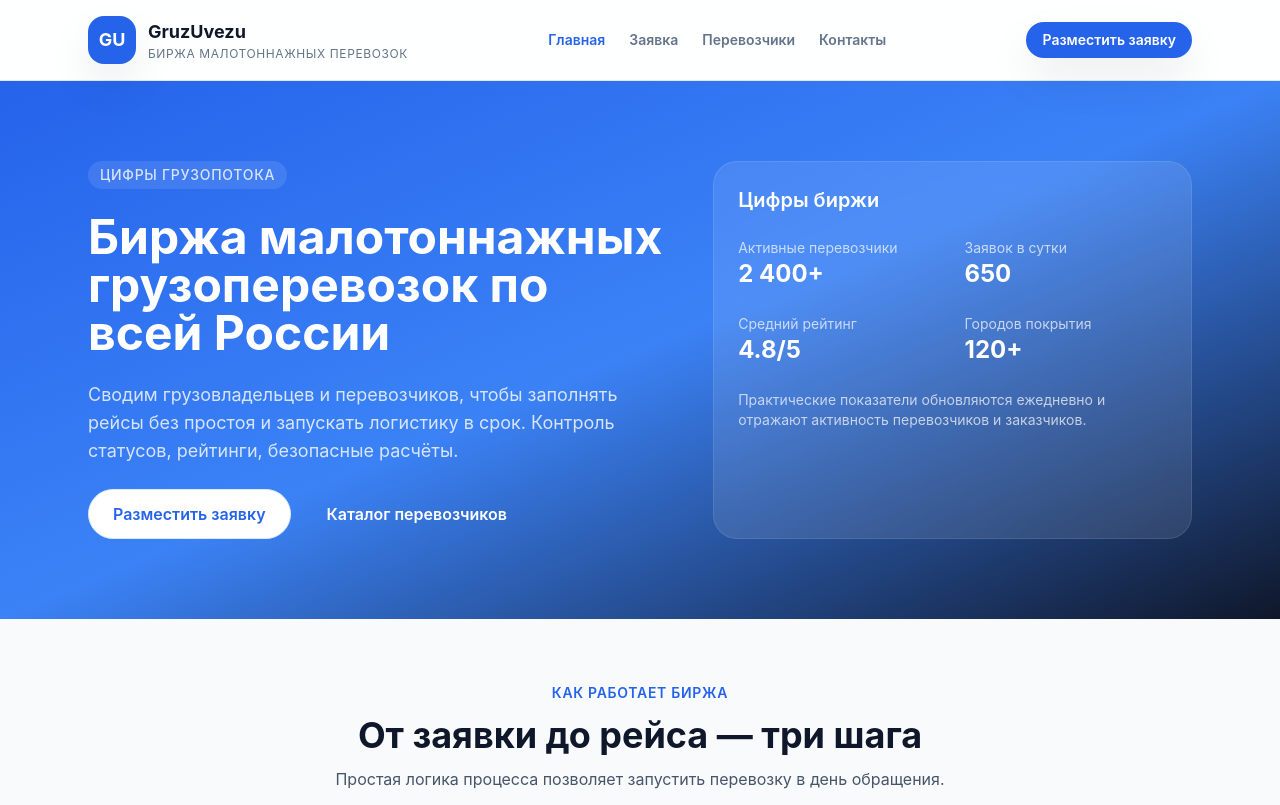
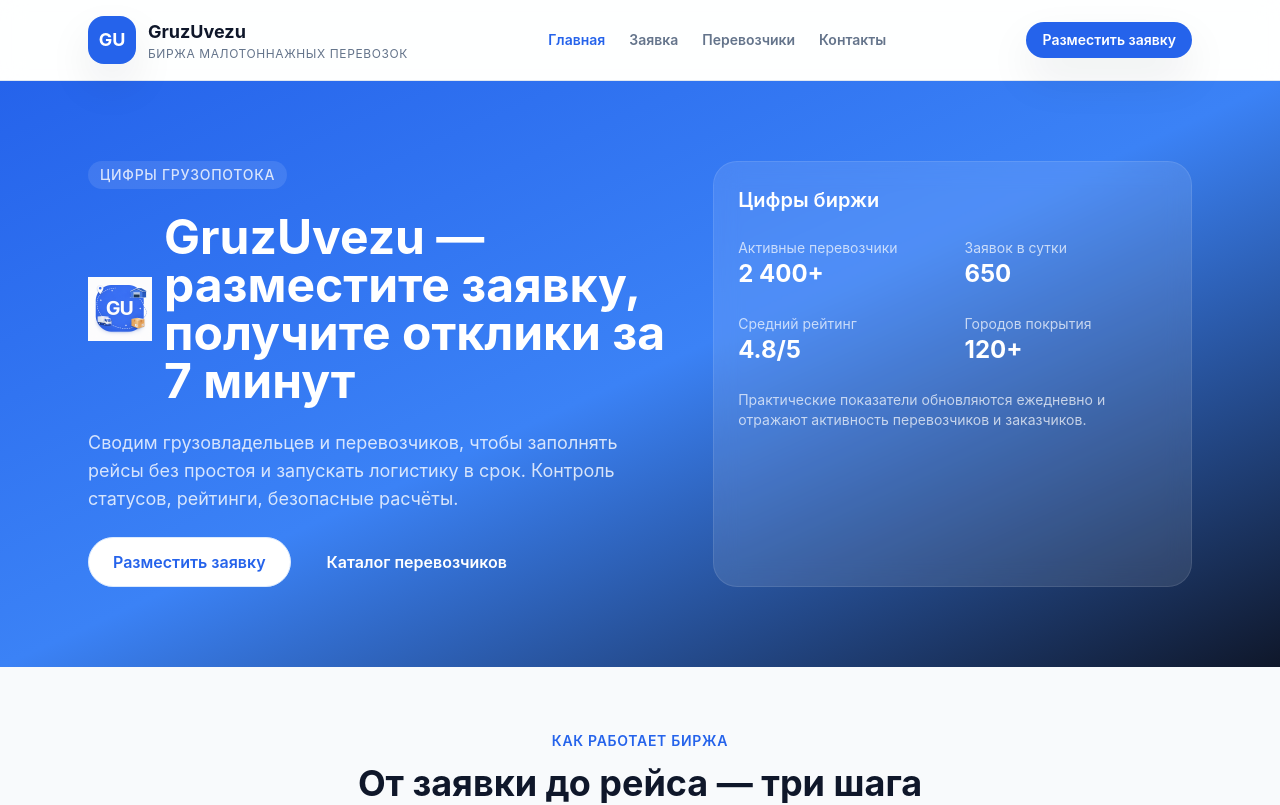
Before and after one commit to paybackovich/gruzuvezu, a React (Vite) app in the folder project/frontend/: page / in a window 1280 px wide. Shown: the top 805 px of the page. Built offline with nearby package versions, Linux system fonts and the light colour scheme.

Commit message:
Changes fo SEO-optimization

```diff
--- a/project/frontend/src/components/Hero.jsx
+++ b/project/frontend/src/components/Hero.jsx
@@ -1,6 +1,6 @@
 import Button from './Button.jsx';
 
-const Hero = ({ title, subtitle, description, primaryCta, secondaryCta, stats = [] }) => (
+const Hero = ({ title, subtitle, description, primaryCta, secondaryCta, stats = [], icon }) => (
   <section className="bg-gradient-to-br from-blue-600 via-blue-500 to-slate-900 text-white">
     <div className="mx-auto grid w-full max-w-6xl gap-10 px-4 py-16 sm:px-6 lg:grid-cols-[1.1fr_0.9fr] lg:py-20">
       <div className="space-y-6">
@@ -9,7 +9,16 @@
             {subtitle}
           </p>
         )}
-        <h1 className="text-3xl font-bold leading-tight sm:text-4xl lg:text-5xl">{title}</h1>
+        <h1 className="flex items-center gap-3 text-3xl font-bold leading-tight sm:text-4xl lg:text-5xl">
+          {icon && (
+            <img
+              src={icon}
+              alt="GruzUvezu"
+              className="h-12 w-12 sm:h-14 sm:w-14 lg:h-16 lg:w-16 flex-shrink-0"
+            />
+          )}
+          <span>{title}</span>
+        </h1>
         {description && <p className="text-lg text-white/80">{description}</p>}
         <div className="flex flex-wrap gap-3">
           {primaryCta && (
--- a/project/frontend/src/pages/Home.jsx
+++ b/project/frontend/src/pages/Home.jsx
@@ -91,8 +91,9 @@
   <div className="space-y-16 pb-16">
     <Hero
       subtitle="цифры грузопотока"
-      title="Биржа малотоннажных грузоперевозок по всей России"
+      title="GruzUvezu — разместите заявку, получите отклики за 7 минут"
       description="Сводим грузовладельцев и перевозчиков, чтобы заполнять рейсы без простоя и запускать логистику в срок. Контроль статусов, рейтинги, безопасные расчёты."
+      icon="/icon.png"
       primaryCta={{ label: 'Разместить заявку', to: '/request' }}
       secondaryCta={{ label: 'Каталог перевозчиков', to: '/carriers' }}
       stats={[
```
Also changed, not shown: project/frontend/public/icon.png (added), 1 other file (tests, documents, lock files or other folders).
